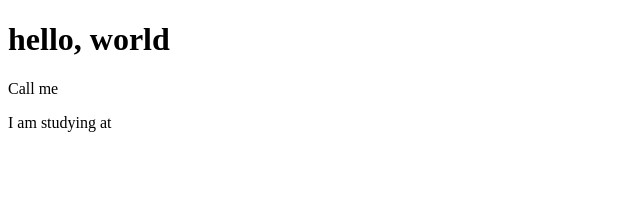
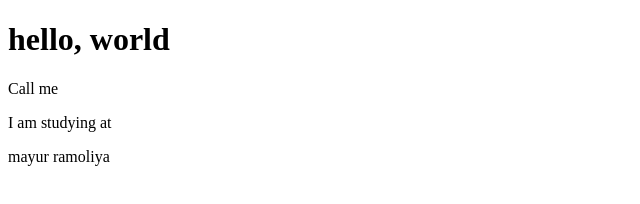
Before and after one commit to patelniks58/nik, a plain HTML site: page index.html in a window 1280 px wide. Shown: the whole page, without its empty margins (0-640 px from the left). Drawn offline with Linux system fonts and the light colour scheme.

Commit message:
Update index.html

```diff
--- a/index.html
+++ b/index.html
@@ -7,5 +7,6 @@
     <h1>hello, world</h1>
     <p>Call me <name></p>
     <p>I am studying <course> at <college></p>
+    <p>mayur ramoliya <name></p>
   </body>
 </html>
```
